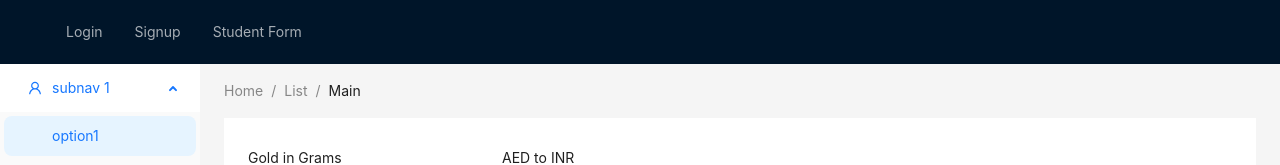
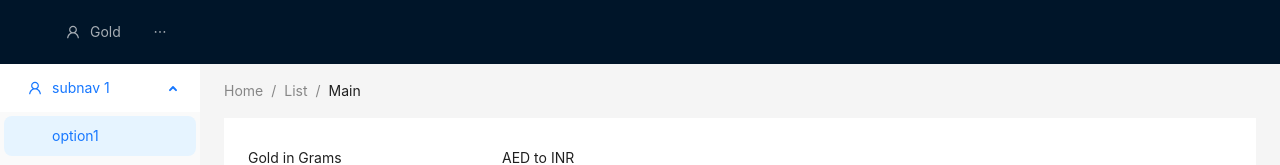
Before and after one commit to vigneshwaran-chandrasekaran/demo-automation-testing, a React (Create React App) app: page / in a window 1280 px wide. Shown: the top 165 px of the page. Built offline with nearby package versions, Linux system fonts and the light colour scheme.

Commit message:
header moved to new component

```diff
--- a/src/App.tsx
+++ b/src/App.tsx
@@ -1,9 +1,12 @@
 import { Main } from "./components";
+import { BrowserRouter } from "react-router-dom";
 
 function App() {
   return (
     <div>
-      <Main />
+      <BrowserRouter>
+        <Main />
+      </BrowserRouter>
     </div>
   );
 }
--- a/src/components/Main.tsx
+++ b/src/components/Main.tsx
@@ -4,19 +4,13 @@ import {
   NotificationOutlined,
   UserOutlined,
 } from "@ant-design/icons";
-import { BrowserRouter, Routes, Route } from "react-router-dom";
+import { Routes, Route } from "react-router-dom";
 import type { MenuProps } from "antd";
 import { Breadcrumb, Layout, Menu, theme } from "antd";
 import { GoldForm, AntComponents } from "../components";
+import { Header } from "../components/common";
 
-const { Header, Content, Sider } = Layout;
-
-const items1: MenuProps["items"] = ["Login", "Signup", "Student Form"].map(
-  (key) => ({
-    key,
-    label: `${key}`,
-  })
-);
+const { Content, Sider } = Layout;
 
 const items2: MenuProps["items"] = [
   UserOutlined,
@@ -47,15 +41,7 @@ const Main: React.FC = () => {
 
   return (
     <Layout>
-      <Header style={{ display: "flex", alignItems: "center" }}>
-        <div className="demo-logo" />
-        <Menu
-          theme="dark"
-          mode="horizontal"
-          defaultSelectedKeys={["2"]}
-          items={items1}
-        />
-      </Header>
+      <Header />
       <Layout>
         <Sider width={200} style={{ background: colorBgContainer }}>
           <Menu
@@ -80,14 +66,12 @@ const Main: React.FC = () => {
               background: colorBgContainer,
             }}
           >
-            <BrowserRouter>
             <Routes>
               <Route index element={<GoldForm />} />
               <Route path="gold" element={<GoldForm />} />
               <Route path="antd" element={<AntComponents />} />
               <Route path="*" element={<GoldForm />} />
             </Routes>
-            </BrowserRouter>
           </Content>
         </Layout>
       </Layout>
--- /dev/null
+++ b/src/components/common/Header.tsx
@@ -0,0 +1,55 @@
+import React from "react";
+import { Link } from "react-router-dom";
+import { UserOutlined } from "@ant-design/icons";
+import { Layout, Menu } from "antd";
+
+// Define the type for the props
+interface ErrorMessageProps {}
+
+const { Header: AntHeader } = Layout;
+
+const items1 = [
+  {
+    key: "/gold",
+    label: <Link to="/gold">Gold</Link>,
+    icon: <UserOutlined />,
+  },
+  {
+    key: "/sum-gold",
+    label: "This is parent menu",
+    icon: <UserOutlined />,
+    children: [
+      {
+        key: "/menu-1",
+        label: <Link to="/menu-1">Sub Menu 1</Link>,
+        icon: <UserOutlined />,
+      },
+      {
+        key: "/menu-2",
+        label: <Link to="/menu-2">Sub Menu 2</Link>,
+        icon: <UserOutlined />,
+      },
+    ],
+  },
+  {
+    key: "/antd",
+    label: <Link to="/antd">antd</Link>,
+    icon: <UserOutlined />,
+  },
+];
+
+const Header: React.FC<ErrorMessageProps> = () => {
+  return (
+    <AntHeader style={{ display: "flex", alignItems: "center" }}>
+      <div className="demo-logo" />
+      <Menu
+        theme="dark"
+        mode="horizontal"
+        defaultSelectedKeys={["2"]}
+        items={items1}
+      />
+    </AntHeader>
+  );
+};
+
+export default Header;
--- a/src/components/common/index.ts
+++ b/src/components/common/index.ts
@@ -1,2 +1,3 @@
 export { default as ErrorMessage } from "./ErrorMessage";
 export { default as FormInput } from "./FormInput";
+export { default as Header } from "./Header";
```
Lines whose indentation alone changed are shown as unchanged.
